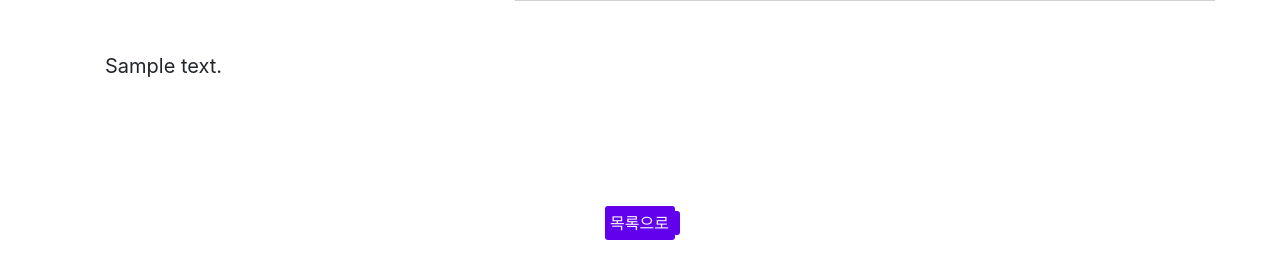
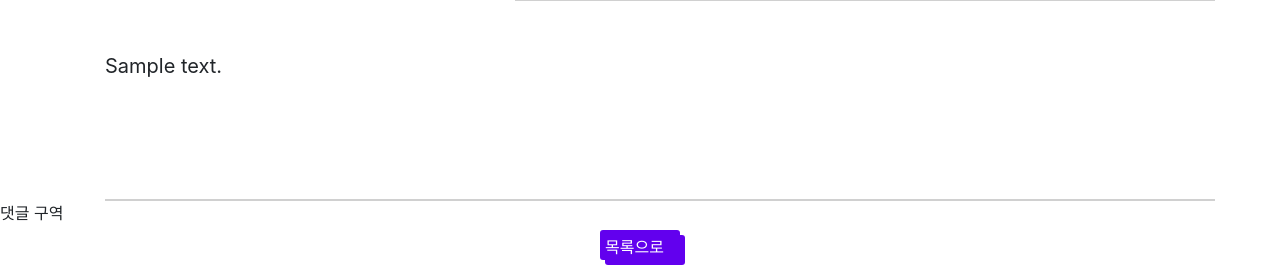
Before and after one commit to dhdhk/secondor, a Java web app: template secondProject/src/main/webapp/WEB-INF/views/board/viewProduct.jsp in a window 1280 px wide. Shown: the part 619-884 px from the top of the page. Run offline with Spring Boot 4, a stand-in JSP engine, Linux system fonts and the light colour scheme; the template is opened without the code that fills it: most values are stand-ins (such as "Sample title", 1, 10 or a date in 2020).

Commit message:
댓글 div 지정

```diff
--- a/secondProject/src/main/webapp/WEB-INF/views/board/viewProduct.jsp
+++ b/secondProject/src/main/webapp/WEB-INF/views/board/viewProduct.jsp
@@ -118,7 +118,10 @@
 			</c:otherwise>
 		</c:choose>
 	</div>
-		 <div class="articleCtrl">
+	<div class="commentContent">
+		댓글 구역
+	</div>
+	<div class="articleCtrl">
 			<div class="toList" onclick="location.href='#';">
 				<c:if test="${pageName != null }">
 					<div class="toList" onclick="location.href='${contextPath }/viewList.do?category_name=${pageName}';">목록으로</div>
@@ -127,7 +130,7 @@
 					<div class="toList" onclick="location.href='${contextPath }/main.do';">목록으로</div>
 				</c:if>
 			</div>
-		</div>
+	</div>
 <script src="https://cdn.jsdelivr.net/npm/bootstrap@5.2.3/dist/js/bootstrap.bundle.min.js" integrity="sha384-kenU1KFdBIe4zVF0s0G1M5b4hcpxyD9F7jL+jjXkk+Q2h455rYXK/7HAuoJl+0I4" crossorigin="anonymous"></script>
 </body>
 </html>
--- a/secondProject/src/main/webapp/resources/css/viewProduct_style.css
+++ b/secondProject/src/main/webapp/resources/css/viewProduct_style.css
@@ -112,6 +112,12 @@
     margin-top:50px;
     margin-left:40px;
     text-align: left;
+    border-bottom: 2px solid #d0d0d0;
+}
+
+/* 댓글 구역  */
+.commentContent{
+
 }
 
 /* 글 이동 버튼  div */
@@ -121,11 +127,12 @@
     align-items: center;
 }
 /* 글 이동 버튼  */
-.prevProduct, .toList, .nextProduct{
+.toList{
 	margin: 5px;
-    width:70px;
     background-color: #6200EE;
     color:white;
     border-radius: 3px;
     cursor: pointer;
+    width: 80px;
+    height: 30px;
 }
```
